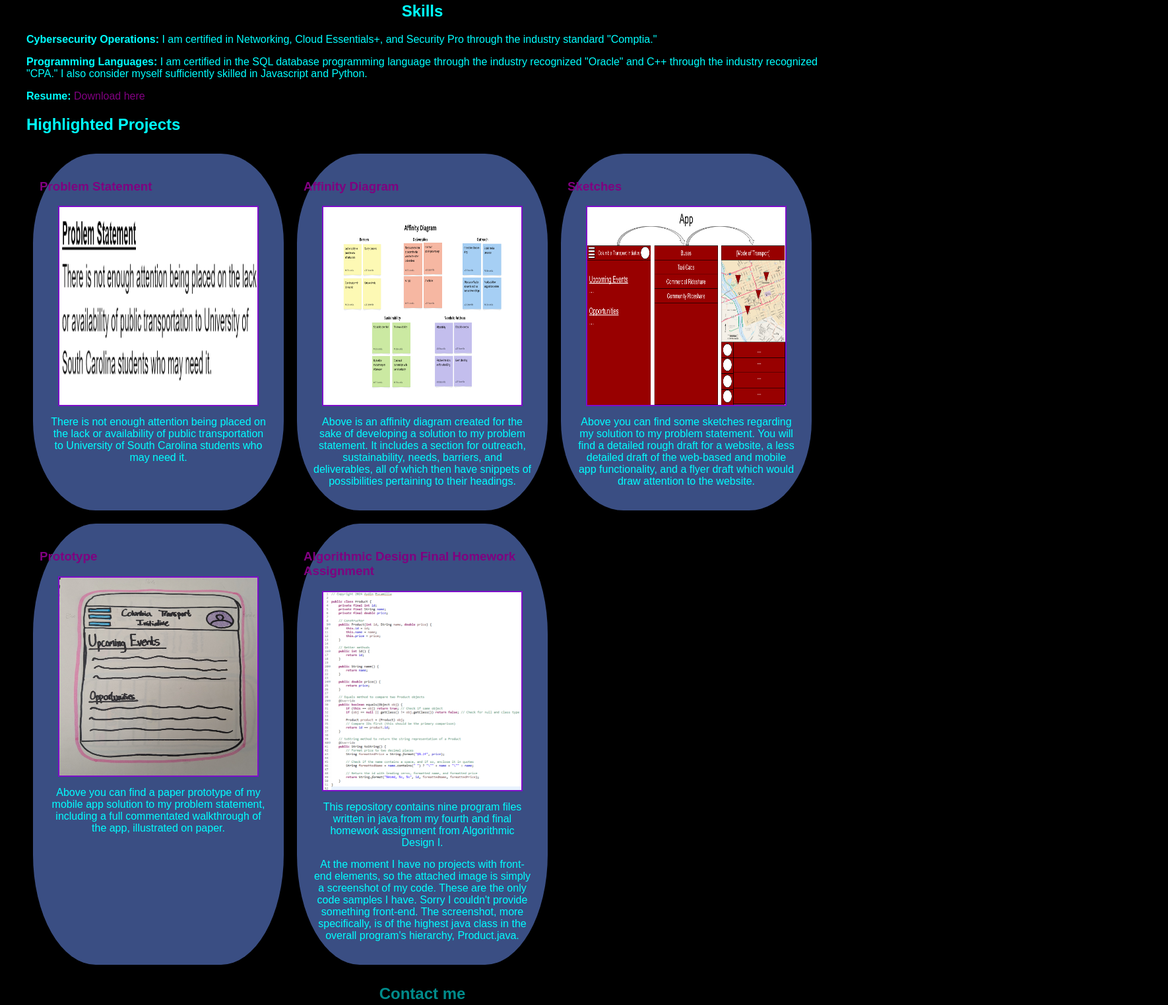
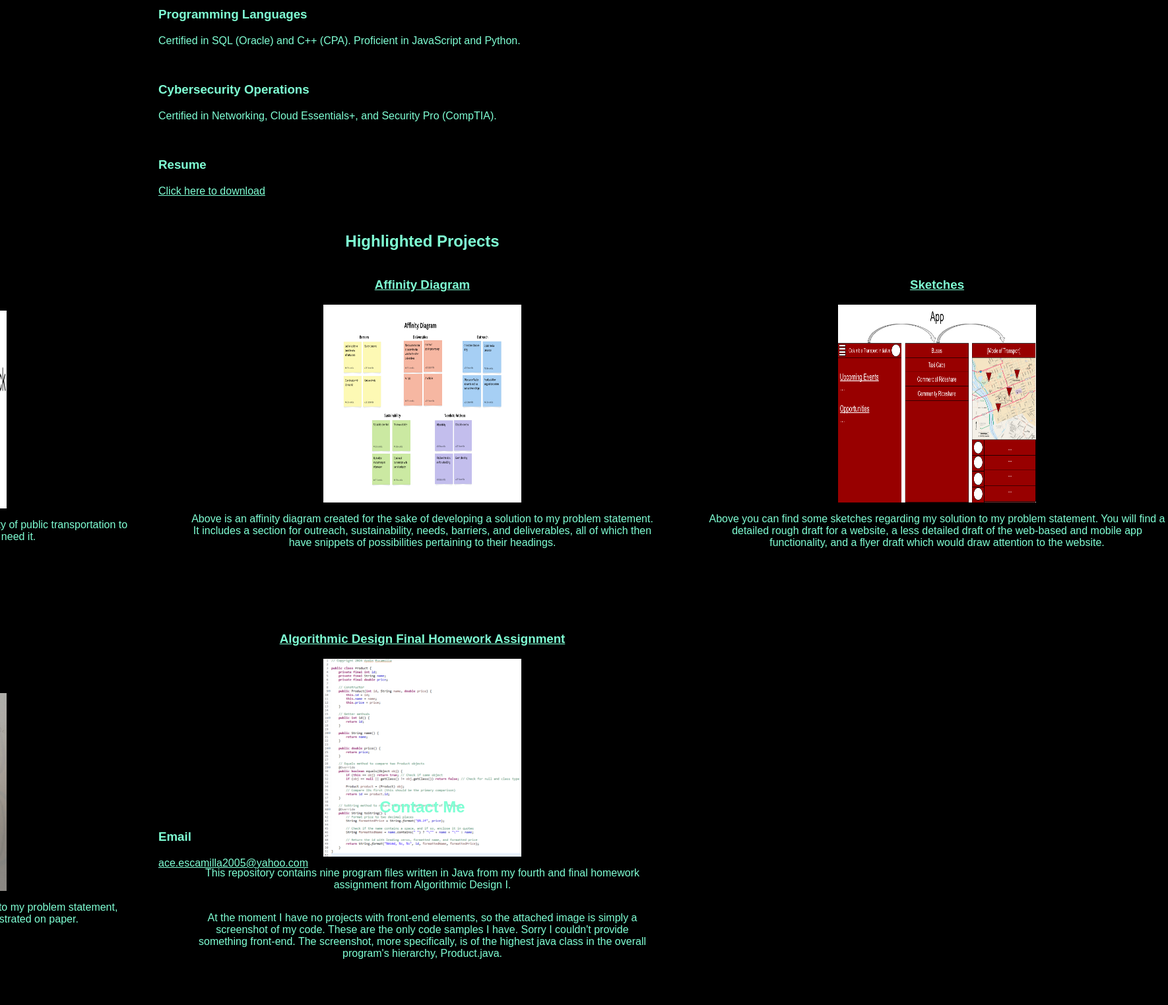
Before and after one commit to AydinEscamilla/AydinEscamilla.github.io, a plain HTML site: page index.html in a window 1280 px wide. Shown: the part 537-2061 px from the top of the page at 66% size, 1770 px wide, since content can reach past the window. After the commit the page ends 1992 px from the top, so only its background shows below. Drawn offline with Linux system fonts and the light colour scheme.

Commit message:
Final Commit For Final CSS Changes !!!!

```diff
--- a/index.html
+++ b/index.html
@@ -5,64 +5,76 @@
     </head>
     <body>
         <h1>Aydin Escamilla</h1>
-        <div class=about>
+        <div class="about-container">
             <h2 class="about">About me</h2>
-            <img src="images/profile_image.jpg">
-            <p>Hello! Thank you for taking a look at my personal portfolio. My name is Aydin Escamilla, and I am a freshman Computer Science major at the University of South Carolina. I enjoy all things coding and cybersecurity related, from the little things to the big ideas. <b>As cheesy as it may be, my only professional goal is to contribute to the furthering of my industry in my own way, big or small.</b></p>
+            <div class="about">
+                <img src="images/profile_image.jpg">
+                <p>Hello! Thank you for taking a look at my personal portfolio. My name is Aydin Escamilla, and I am a freshman Computer Science major at the University of South Carolina. I enjoy all things coding and cybersecurity related, from the little things to the big ideas. <b>As cheesy as it may be, my only professional goal is to contribute to the furthering of my industry in my own way, big or small.</b></p>
+            </div>
         </div>
-        <div class="skills">
-            <h2 class="skills">Skills</h2>
-            <p><b>Cybersecurity Operations:</b> I am certified in Networking, Cloud Essentials+, and Security Pro through the industry standard "Comptia."</p>
-            <p><b>Programming Languages:</b> I am certified in the SQL database programming language through the industry recognized "Oracle" and C++ through the industry recognized "CPA." I also consider myself sufficiently skilled in Javascript and Python.</p>
-            <p><b>Resume:</b><a href="files/resume.pdf"> Download here</a></p>
+        <div class="skills-section">
+            <h2>Skills</h2>
+            <div class="skills-category">
+                <h3>Programming Languages</h3>
+                <p>
+                    Certified in SQL (Oracle) and C++ (CPA). Proficient in JavaScript and Python.
+                </p>
+            </div>
+            <div class="skills-category">
+                <h3>Cybersecurity Operations</h3>
+                <p>
+                    Certified in Networking, Cloud Essentials+, and Security Pro (CompTIA).
+                </p>
+            </div>
+            <div class="skills-category">
+                <h3>Resume</h3>
+                <p>
+                    <a href="files/resume.pdf" target="_blank">Click here to download</a>
+                </p>
+            </div>
         </div>
-        <h2 class="projects">Highlighted Projects</h2>
+
+        <h2>Highlighted Projects</h2>
         <div class="projects">
-            <!--Problem Statement Assignment-->
-            <section class="project">
+            <div class="project-center">
                 <a href="files/statement.pdf"><h3>Problem Statement</h3></a>
                 <a href="files/statement.pdf"><img src="images/ProblemStatement.png" width="300" height="300"></a>
                 <p>There is not enough attention being placed on the lack or availability of public transportation to University of South Carolina students who may need it.</p>
-            </section>
+            </div>
 
-            <!--Affinity Diagram Assignment-->
-            <section class="project">
+            <div class="project-center">
                 <a href="files/Affinity_DOC.pdf"><h3>Affinity Diagram</h3></a>
                 <a href="files/Affinity_DOC.pdf"><img src="images/Affinity_IMG.png" width="300" height="300"></a>
                 <p>Above is an affinity diagram created for the sake of developing a solution to my problem statement. It includes a section for outreach, sustainability, needs, barriers, and deliverables, all of which then have snippets of possibilities pertaining to their headings.</p>
-            </section>
+            </div>
 
-            <!--Sketches Assignment-->
-            <section class="project">
-                <a href="files/Sketches_DOC.pdf">
-                    <h3>Sketches</h3>
-                </a>
-                <a href="files/Sketches_DOC.pdf">
-                    <img src="images/Sketches_IMG.png">
-                </a>
+            <div class="project-center">
+                <a href="files/Sketches_DOC.pdf"><h3>Sketches</h3></a>
+                <a href="files/Sketches_DOC.pdf"><img src="images/Sketches_IMG.png" width="300" height="300"></a>
                 <p>Above you can find some sketches regarding my solution to my problem statement. You will find a detailed rough draft for a website, a less detailed draft of the web-based and mobile app functionality, and a flyer draft which would draw attention to the website.</p>
+            </div>
 
-            </section>
+            <div class="project-center">
+                <a href="https://youtu.be/zqO7dvLNe7c"><h3>Prototype</h3></a>
+                <a href="https://youtu.be/zqO7dvLNe7c"><img src="images/Proto.png" width="300" height="300"></a>
+                <p>Above you can find a paper prototype of my mobile app solution to my problem statement, including a full commentated walkthrough of the app, illustrated on paper.</p>
+            </div>
 
-            <!--Paper Prototype Assignment-->
-            <section class="project">
-                <a href="https://youtu.be/zqO7dvLNe7c"><h3> Prototype</h3></a>
-                <a href="https://youtu.be/zqO7dvLNe7c"><img src="images/Proto.png"></a>
-                <p> Above you can find a paper prototype of my mobile app solution to my problem statement, including a full commentated walkthrough of the app, illustrated on paper. </p>
-            </section>
+            <div class="project-center">
+                <a href="https://github.com/AydinEscamilla/Assignment4"><h3>Algorithmic Design Final Homework Assignment</h3></a>
+                <a href="https://github.com/AydinEscamilla/Assignment4"><img src="images/algorithmic_design.png" width="300" height="300"></a>
+                <p>This repository contains nine program files written in Java from my fourth and final homework assignment from Algorithmic Design I.</p>
+                <p>At the moment I have no projects with front-end elements, so the attached image is simply a screenshot of my code. These are the only code samples I have. Sorry I couldn't provide something front-end. The screenshot, more specifically, is of the highest java class in the overall program's hierarchy, Product.java.</p>
+            </div>
+        </div>
 
-            <section class="project">
-                <a href="https://github.com/AydinEscamilla/Assignment4">
-                    <h3>Algorithmic Design Final Homework Assignment</h3>
-                </a>
-                <a href="https://github.com/AydinEscamilla/Assignment4">
-                    <img src="images/algorithmic_design.png">
-                </a>
-                <p>This repository contains nine program files written in java from my fourth and final homework assignment from Algorithmic Design I.</p>
-                <p>At the moment I have no projects with front-end elements, so the attached image is simply a screenshot of my code. These are the only code samples I have. Sorry I couldn't provide something front-end. The screenshot, more specifically, is of the highest java class in the overall program's hierarchy, Product.java.</p>
-            </section>
 
-        </div>
-        <div class="contact"><h2 class="contact">Contact me</h2></div>
+        <div class="contact-section">
+            <h2>Contact Me</h2>
+            <div class="contact-category">
+              <h3>Email</h3>
+              <p><a href="mailto:ace.escamilla2005@yahoo.com">ace.escamilla2005@yahoo.com</a></p>
+            </div>
+          </div>
     </body>
 </html>
--- a/styles.css
+++ b/styles.css
@@ -5,52 +5,54 @@ body {
 }
 
 h1 {
-    color: white;
+    color: aquamarine;
     text-align: center;
 }
 
 h2 {
-    color: white;
+    color: aquamarine;
     text-align: center;
 }
 
-.about {
+.skills {
     color:aquamarine;
-}
-
-.skills {
-    color:aqua;
 }
 
 .projects {
     display:flex; flex-wrap:wrap;
-    color:cyan;
+    color:aquamarine;
 }
 
 .project {
     width: 30%;
     margin: 10px;
     padding: 20px 10px;
-    background: rgb(58, 78, 131);
+    background: black;
     border-radius: 25%;
 }
 
 .contact {
-    color:darkcyan;
+    color:aquamarine;
+    text-align: center;
 }
 
 .project img{
     width: 300px;
     height: 300px;
     margin: 10px;
-    border: 2px solid rgb(126,14,201);
+    border: 2px solid aquamarine;
     display: block;
     margin: auto;
 }
 
+.skills a {
+    text-decoration: none;
+    color: aqua;
+}
+
 a {
-    text-decoration: none;
-    color: purple;
+    text-decoration: underline;
+    color: aquamarine;
 }
 
 .project p {
@@ -58,11 +60,167 @@ a {
     margin: 15px;
 }
 
+.about-section {
+    text-align: center;
+    margin-bottom: 50px; /* Adds space between the header and the content */
+}
+
+.about-container {
+    text-align: center; /* Centers the heading */
+    margin-bottom: 50px; /* Adds space between the heading and the image-text block */
+
+}
+
+.about-container h2 {
+    color:aquamarine;
+    margin-bottom: 20px;
+}
+
+.about-container p {
+    color: aquamarine;
+}
+
+.about {
+    display: flex;
+    justify-content: center;
+    align-items: center;
+    max-width: 800px;
+    margin: 0 auto; /* Centers the content block horizontally on the screen */
+    gap: 100px; /* Adds space between the image and the text */
+}
+
 .about img {
     width: 300px;
     height: 300px;
+    border: 2px solid aquamarine;
+    object-fit: cover;
+}
+
+.about-text {
+    text-align: left; /* Aligns the text for readability */
+    line-height: 1.6;
+}
+
+.skills p {
+    text-align: center;
+}
+
+.skills-section {
+    text-align: center; /* Center aligns the heading */
+    color: aquamarine;
+    margin: 20px auto;
+    max-width: 800px;
+}
+
+.skills-section h2 {
+    color: aquamarine;
+    margin-bottom: 20px;
+}
+
+.skills-category {
+    color: aquamarine;
+    margin-bottom: 50px; /* Adds spacing between categories */
+    text-align: left; /* Aligns text for readability */
+}
+
+
+
+.skills-category h3 {
+    color: aquamarine; /* Highlights category headings */
+    margin-bottom: 10px;
+}
+
+.skills-category p {
+    font-size: 1rem;
+    line-height: 1.6;
+    color: aquamarine;
+}
+
+.skills-category a {
+    color: aquamarine;
+    text-decoration: underline;
+}
+
+.project img {
+    width: 300px;
+    height: 300px;
     margin: 10px;
-    border: 2px solid rgb(126,14,201);
+    border: 2px solid aquamarine;
     display: block;
     margin: auto;
 }
+
+.contact-section {
+    text-align: center;
+    color: aquamarine;
+    margin: 20px auto; /* Centers and adds space above and below */
+    padding: 20px; /* Padding around the content */
+    max-width: 800px; /* Keeps the content narrow and readable */
+    position: relative; /* Default position to avoid being stuck */
+  }
+
+  .contact-section h2 {
+    color: aquamarine;
+    margin-bottom: 20px; /* Space below heading */
+  }
+
+  .contact-category {
+    color: aquamarine;
+    margin-bottom: 50px; /* Adds spacing between categories */
+    text-align: left; /* Aligns text for readability */
+  }
+
+  .contact-category h3 {
+    color: aquamarine; /* Highlights category headings */
+    margin-bottom: 10px;
+  }
+
+  .contact-category p {
+    font-size: 1rem;
+    line-height: 1.6; /* Improves readability */
+    color: aquamarine;
+  }
+
+  .contact-category a {
+    color: aquamarine;
+    text-decoration: underline;
+  }
+
+
+.projects {
+    display: grid;
+    grid-template-columns: 700px 700px 700px; /* 3 columns */
+    grid-auto-rows: 500px 500px; /* Automatically adjust the row height */
+    justify-content: center; /* Centers the grid horizontally */
+    gap: 80px; /* Adds spacing between grid items */
+    color: aquamarine;
+    align-items: center;
+    margin-bottom: 50px;
+}
+
+.project {
+    text-align: center; /* Center the content inside each item */
+    margin-bottom: 50px;
+}
+
+.projects {
+    display: grid;
+    color: aquamarine;
+    grid-template-columns: 700px 700px 700px; /* Creates 3 columns with equal width */
+    grid-auto-rows: 500px 500px; /* Adjusts row height automatically */
+    gap: 80px; /* Space between items */
+    justify-items: center; /* Aligns items horizontally in their cells */
+    align-items: center; /* Aligns items vertically in their cells */
+    height: 100%; /* Full viewport height to allow vertical centering */
+    margin-bottom: 50px;
+}
+
+.project-center {
+    display: flex;
+    flex-direction: column; /* Keeps items stacked vertically */
+    justify-content: center; /* Centers content vertically */
+    align-items: center; /* Centers content horizontally */
+    text-align: center;
+    height: 100%; /* Ensures flexbox works properly */
+    margin-bottom: 50px;
+}
```
